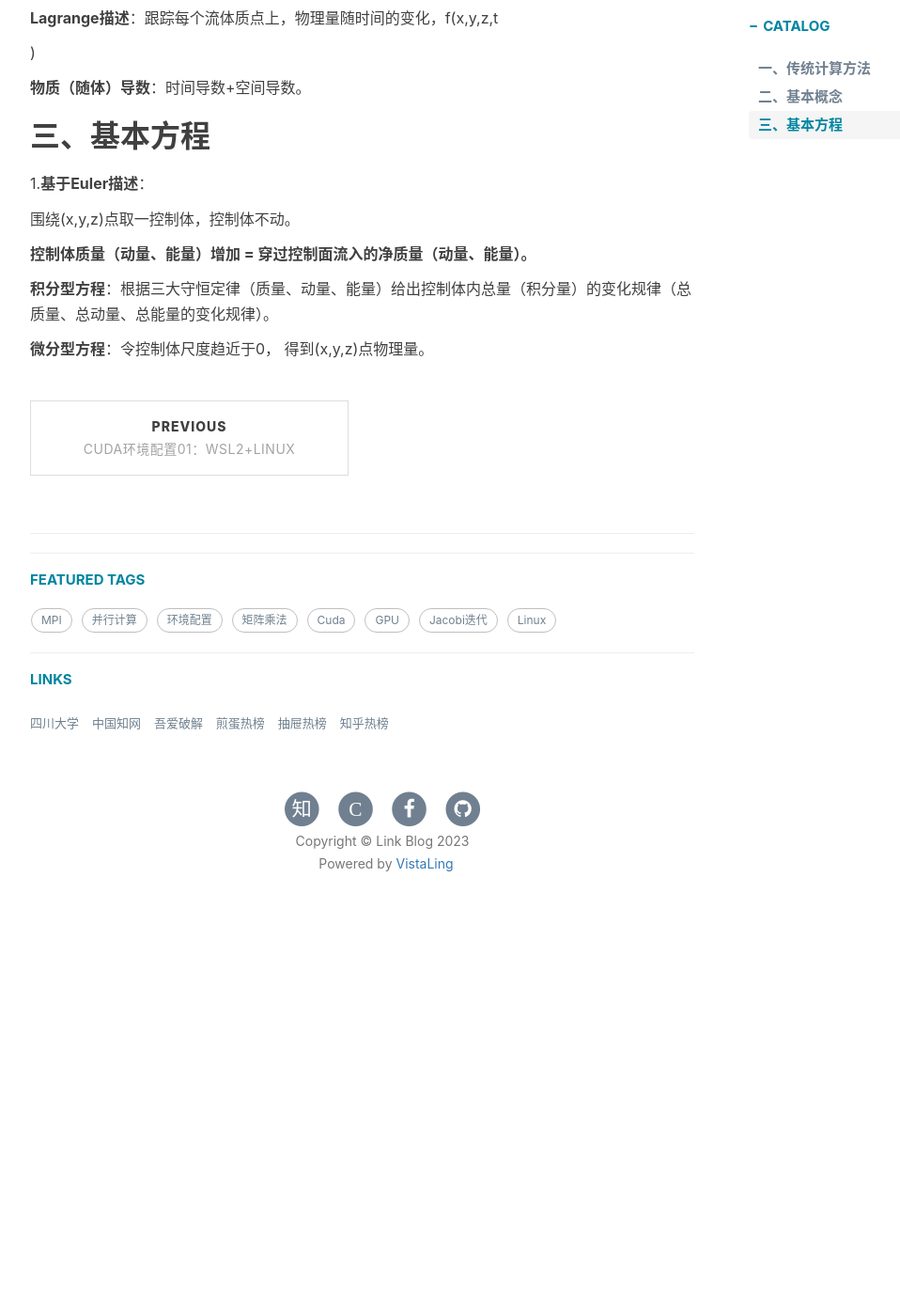
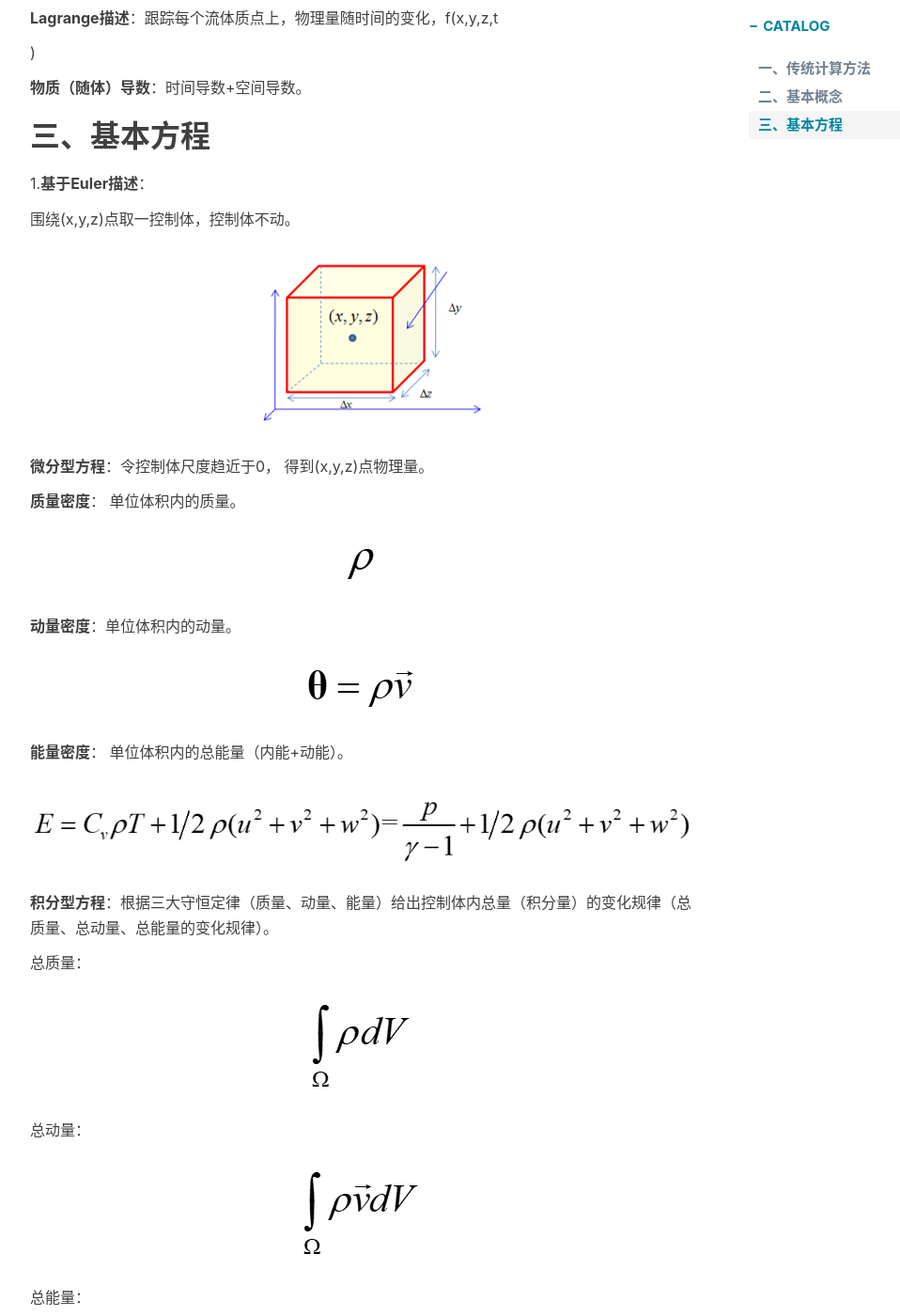
Before and after one commit to VistaLing/VistaLing.github.io, a Jekyll site: the page built from _posts/2023/09/2023-09-22-计算流体力学01：基本方程.md, in a window 1280 px wide and 1400 px high, scrolled down 913 px. Shown: the whole window at 94% size, without its empty margins (233-1191 px from the left). Built offline with Jekyll 4.4.1, drawn with Linux system fonts in a browser that asks for light colours; nearby versions of some CDN libraries; comment, search, counter and statistics services are not loaded; before the commit the page ends 1936 px from its top, so only the background shows below that; some of the changed text lies outside the part shown.

Commit message:
@add 公式图片

```diff
--- a/_posts/2023/09/2023-09-22-计算流体力学01：基本方程.md
+++ b/_posts/2023/09/2023-09-22-计算流体力学01：基本方程.md
@@ -49,8 +49,34 @@ tags:
 
 围绕(x,y,z)点取一控制体，控制体不动。
 
-**控制体质量（动量、能量）增加 = 穿过控制面流入的净质量（动量、能量）。**
+<img src="https://github.com/VistaLing/VistaLing.github.io/blob/master/img/2023/09/2023-09-22-001.png?raw=true" style="zoom: 100%;" />
+
+**微分型方程**：令控制体尺度趋近于0， 得到(x,y,z)点物理量。
+
+**质量密度**： 单位体积内的质量。
+
+<img src="https://github.com/VistaLing/VistaLing.github.io/blob/master/img/2023/09/2023-09-22-008.png?raw=true" style="zoom: 100%;" />
+
+**动量密度**：单位体积内的动量。
+
+<img src="https://github.com/VistaLing/VistaLing.github.io/blob/master/img/2023/09/2023-09-22-009.png?raw=true" style="zoom: 100%;" />
+
+**能量密度**： 单位体积内的总能量（内能+动能）。
+
+<img src="https://github.com/VistaLing/VistaLing.github.io/blob/master/img/2023/09/2023-09-22-010.png?raw=true" style="zoom: 100%;" />
 
 **积分型方程**：根据三大守恒定律（质量、动量、能量）给出控制体内总量（积分量）的变化规律（总质量、总动量、总能量的变化规律）。
 
-**微分型方程**：令控制体尺度趋近于0， 得到(x,y,z)点物理量。
+总质量：
+
+<img src="https://github.com/VistaLing/VistaLing.github.io/blob/master/img/2023/09/2023-09-22-011.png?raw=true" style="zoom: 100%;" />
+
+总动量：
+
+<img src="https://github.com/VistaLing/VistaLing.github.io/blob/master/img/2023/09/2023-09-22-012.png?raw=true" style="zoom: 100%;" />
+
+总能量：
+
+<img src="https://github.com/VistaLing/VistaLing.github.io/blob/master/img/2023/09/2023-09-22-013.png?raw=true" style="zoom: 100%;" />
+
+**控制体质量（动量、能量）增加 = 穿过控制面流入的净质量（动量、能量）。**
```
Also changed, not shown: img/2023/09/2023-09-22-008.png (added), img/2023/09/2023-09-22-009.png (added), img/2023/09/2023-09-22-010.png (added), img/2023/09/2023-09-22-011.png (added), img/2023/09/2023-09-22-012.png (added), img/2023/09/2023-09-22-013.png (added).
